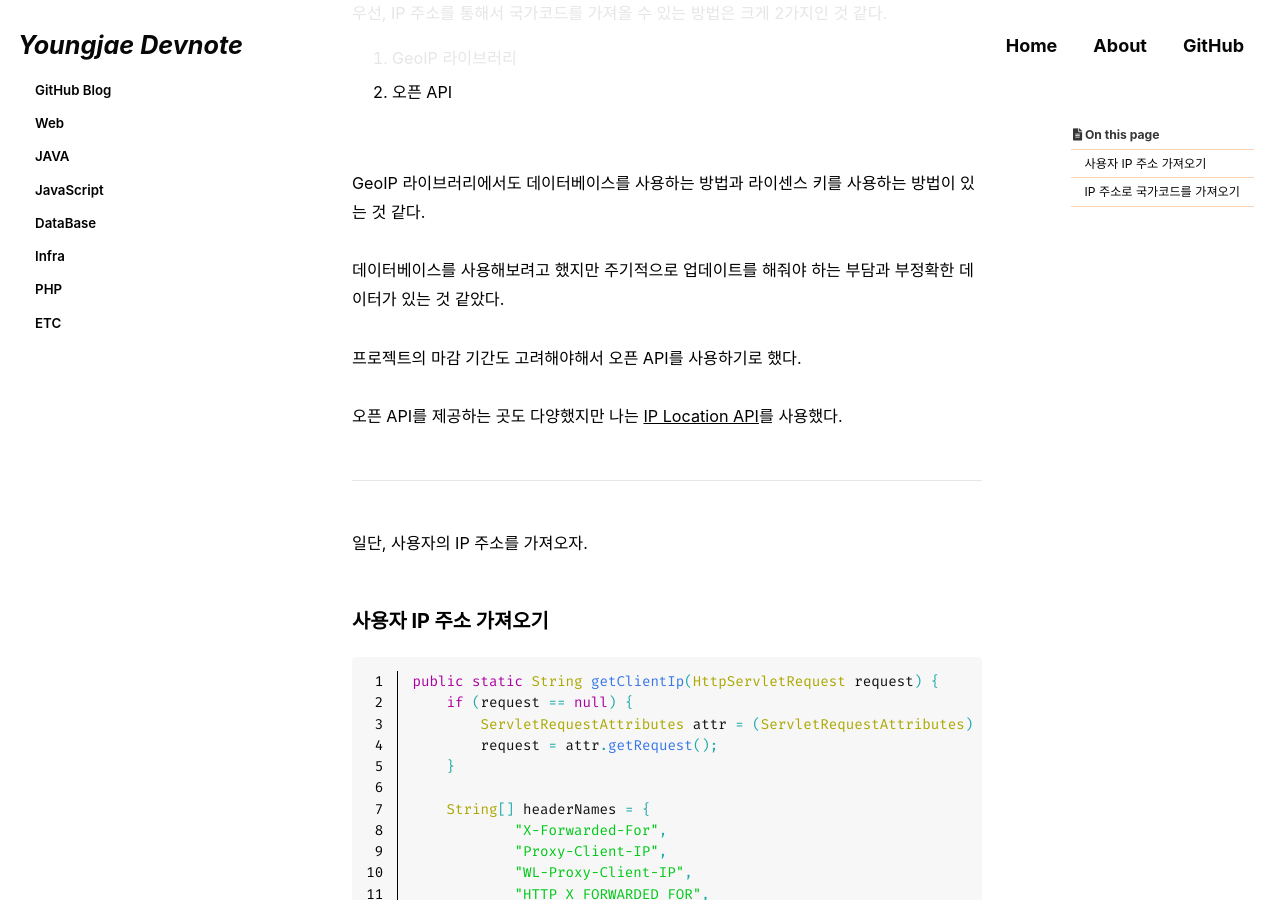
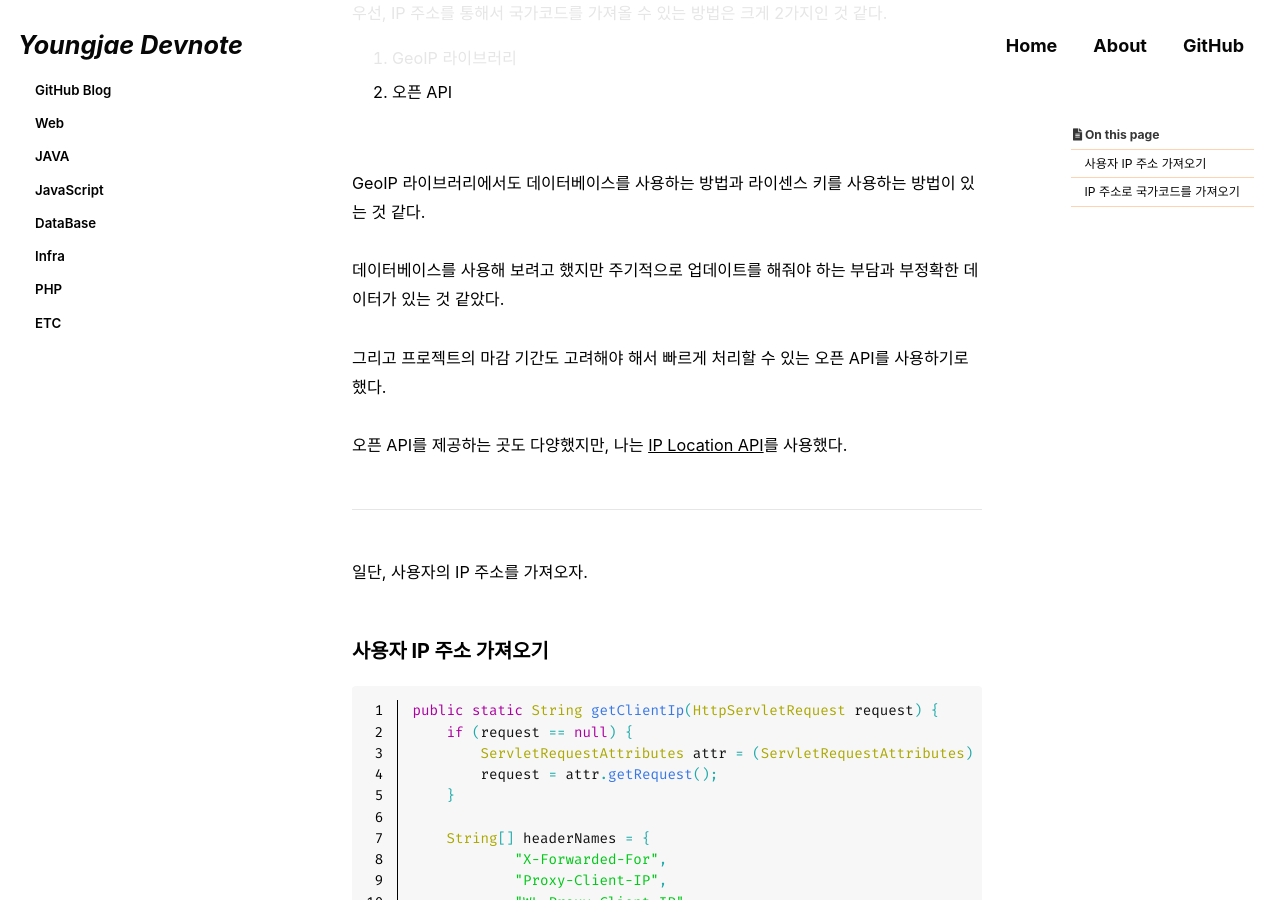
Before and after one commit to youngjae0401/develop_note, a Jekyll site: the page built from _posts/2024-03-05-ip-location-api.md, in a window 1280 px wide and 900 px high, scrolled down 399 px. Built offline with Jekyll 4.4.1, drawn with Linux system fonts in a browser that asks for light colours; cached includes are drawn as plain includes; some web fonts are replaced; comment, search, counter and statistics services are not loaded.

Commit message:
post - "[JAVA] IP 주소로 국가코드를 가져오기(w. IP Location API)" 수정

```diff
--- a/_posts/2024-03-05-ip-location-api.md
+++ b/_posts/2024-03-05-ip-location-api.md
@@ -27,9 +27,9 @@ last_modified_at: 2024-03-05
 <br>
 
 GeoIP 라이브러리에서도 데이터베이스를 사용하는 방법과 라이센스 키를 사용하는 방법이 있는 것 같다. <br><br>
-데이터베이스를 사용해보려고 했지만 주기적으로 업데이트를 해줘야 하는 부담과 부정확한 데이터가 있는 것 같았다. <br><br>
-프로젝트의 마감 기간도 고려해야해서 오픈 API를 사용하기로 했다. <br><br>
-오픈 API를 제공하는 곳도 다양했지만 나는 [IP Location API](https://api.iplocation.net/)를 사용했다.
+데이터베이스를 사용해 보려고 했지만 주기적으로 업데이트를 해줘야 하는 부담과 부정확한 데이터가 있는 것 같았다. <br><br>
+그리고 프로젝트의 마감 기간도 고려해야 해서 빠르게 처리할 수 있는 오픈 API를 사용하기로 했다. <br><br>
+오픈 API를 제공하는 곳도 다양했지만, 나는 [IP Location API](https://api.iplocation.net/)를 사용했다.
 
 * * *
 
```
